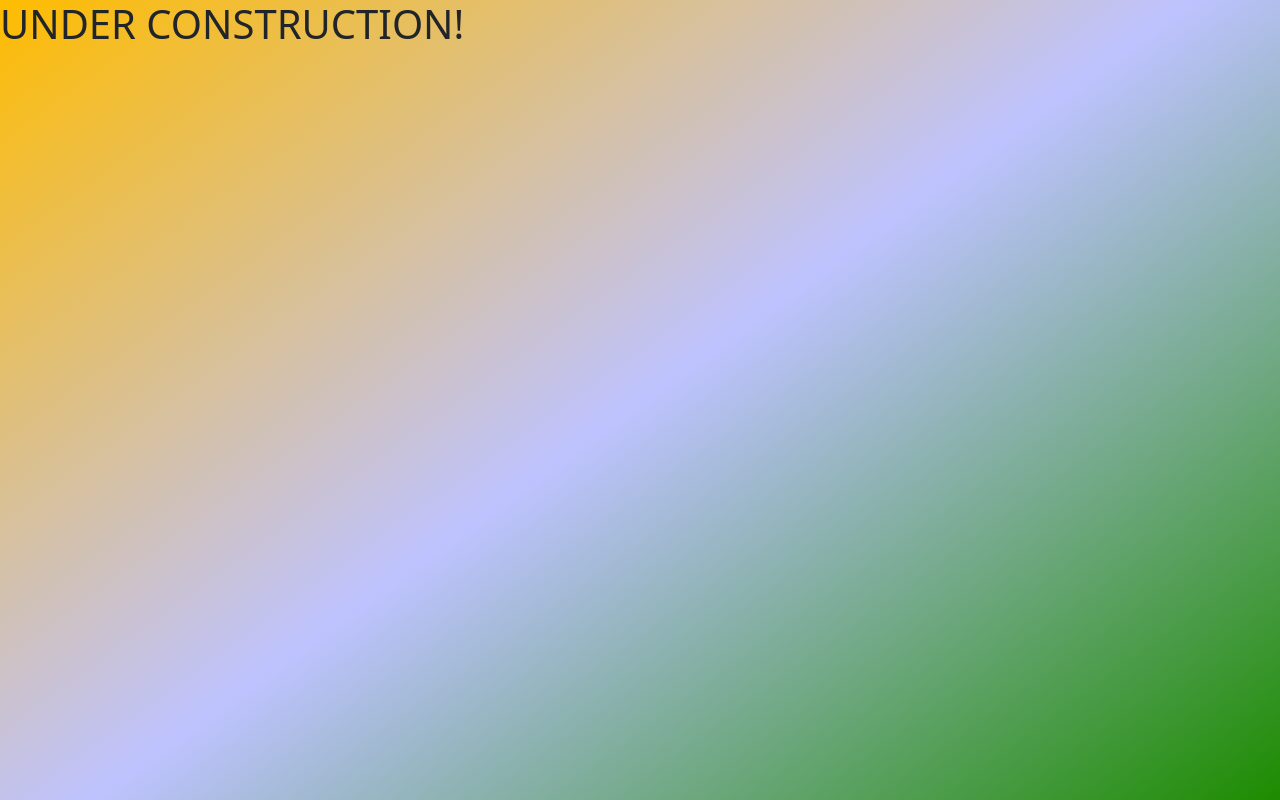
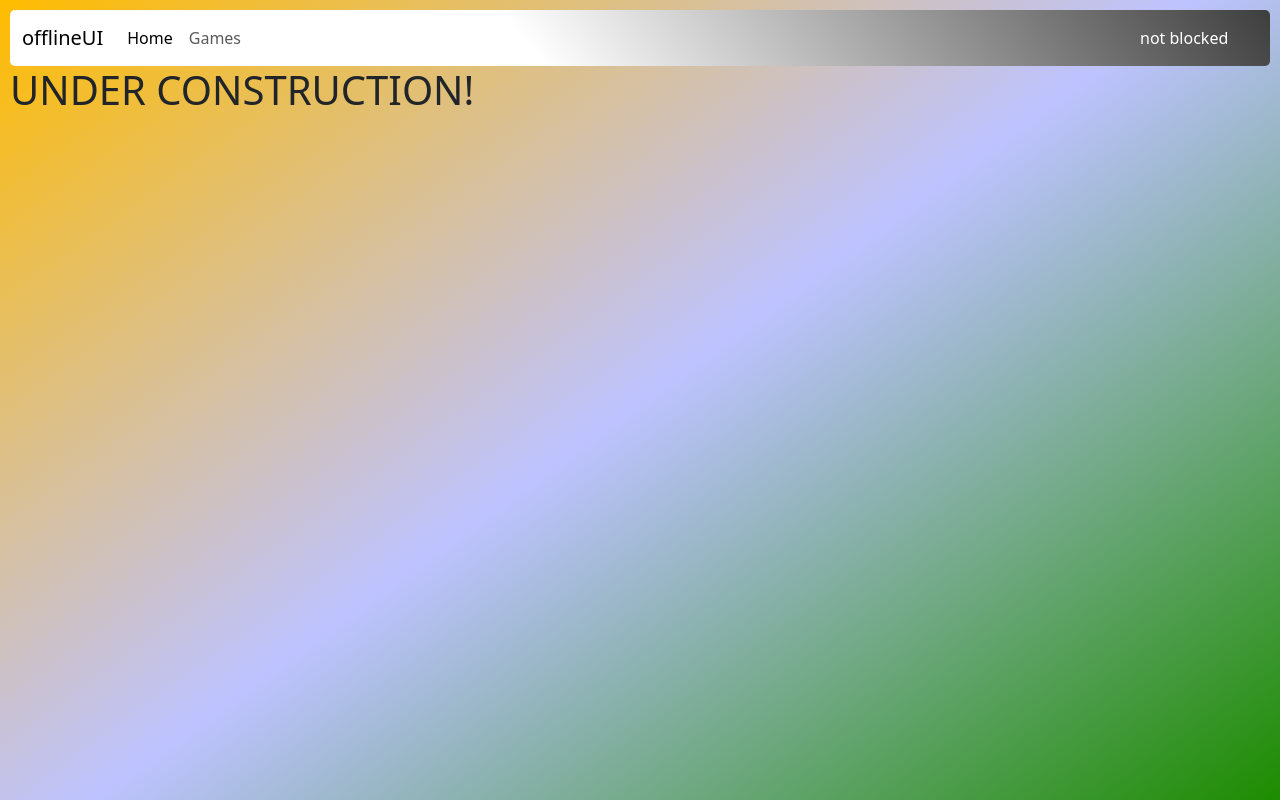
Before and after one commit to MangoCoder360/offlineUI, a plain HTML site: page index.html in a window 1280 px wide. Drawn offline with nearby package versions, Linux system fonts and the light colour scheme.

Commit message:
add navbar and splash text

```diff
--- a/index.html
+++ b/index.html
@@ -9,6 +9,25 @@
         <title>offlineUI</title>
         <script src="installWorker.js"></script>
     </head>
+    <nav class="navbar navbar-expand-lg bg-body-tertiary">
+        <div class="container-fluid">
+          <a class="navbar-brand" href="#">offlineUI</a>
+          <button class="navbar-toggler" type="button" data-bs-toggle="collapse" data-bs-target="#navbarText" aria-controls="navbarText" aria-expanded="false" aria-label="Toggle navigation">
+            <span class="navbar-toggler-icon"></span>
+          </button>
+          <div class="collapse navbar-collapse" id="navbarText">
+            <ul class="navbar-nav me-auto mb-2 mb-lg-0">
+              <li class="nav-item">
+                <a class="nav-link active" aria-current="page" href="/index.html">Home</a>
+              </li>
+              <li class="nav-item">
+                <a class="nav-link" href="/games.html">Games</a>
+              </li>
+            </ul>
+            <span style="color:white;" id="splashText" class="navbar-text"></span>
+          </div>
+        </div>
+      </nav>
     <body>
         <h1>UNDER CONSTRUCTION!</h1>
     </body>
--- a/script.js
+++ b/script.js
@@ -0,0 +1,6 @@
+function pickSplash(){
+    var splashText = document.getElementById("splashText");
+    var splashTexts = ["deez nuts","idk, seems kinda suspect","also try cuberacers","not blocked","made with unity","ha you already know"];
+    splashText.innerHTML = splashTexts[Math.floor(Math.random()*splashTexts.length)];
+}
+setTimeout(pickSplash,200);
--- a/style.css
+++ b/style.css
@@ -1,4 +1,27 @@
 body{
-    overflow:hidden;
-    background: linear-gradient(324deg, rgba(29,140,0,1) 0%, rgba(190,195,255,1) 50%, rgba(255,188,0,1) 100%);
+  overflow:hidden;
+  background: linear-gradient(324deg, rgba(29,140,0,1) 0%, rgba(190,195,255,1) 50%, rgba(255,188,0,1) 100%);
+}
+nav{
+  background: linear-gradient(52deg, rgba(255,255,255,1) 0%, rgba(255,255,255,1) 41%, rgb(62, 62, 62) 100%);
+  border-radius: 5px;
+}
+html{
+  padding:10px;
+}
+
+@keyframes splashText {
+  0%{
+    transform: scaleX(1);
   }
+  50%{
+    transform: scaleX(1.5);
+  }
+  100%{
+    transform: scaleX(1);
+  }
+}
+#splashText{
+  animation: splashText 1s infinite;
+  padding-right:30px;
+}
```
Also changed, not shown: games.html (added).
